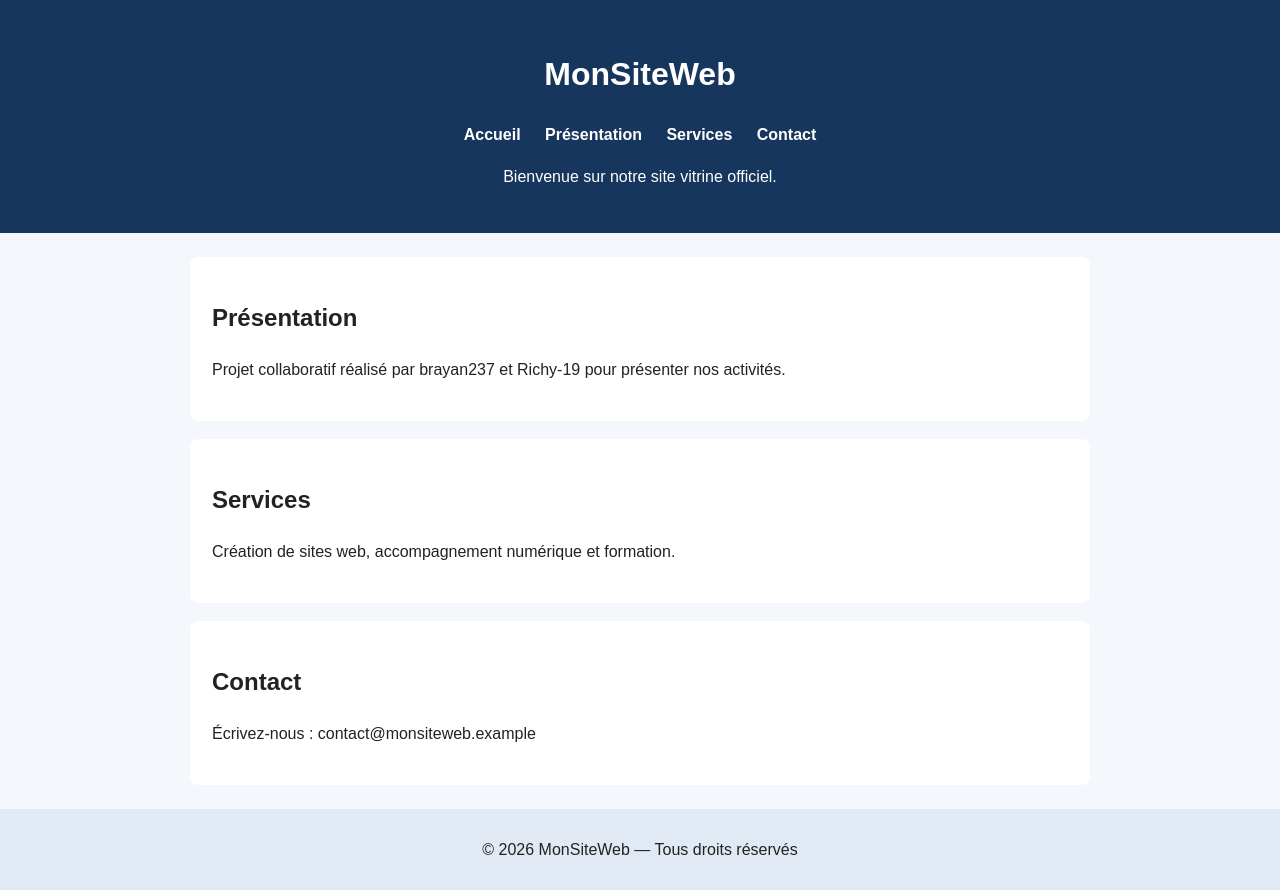
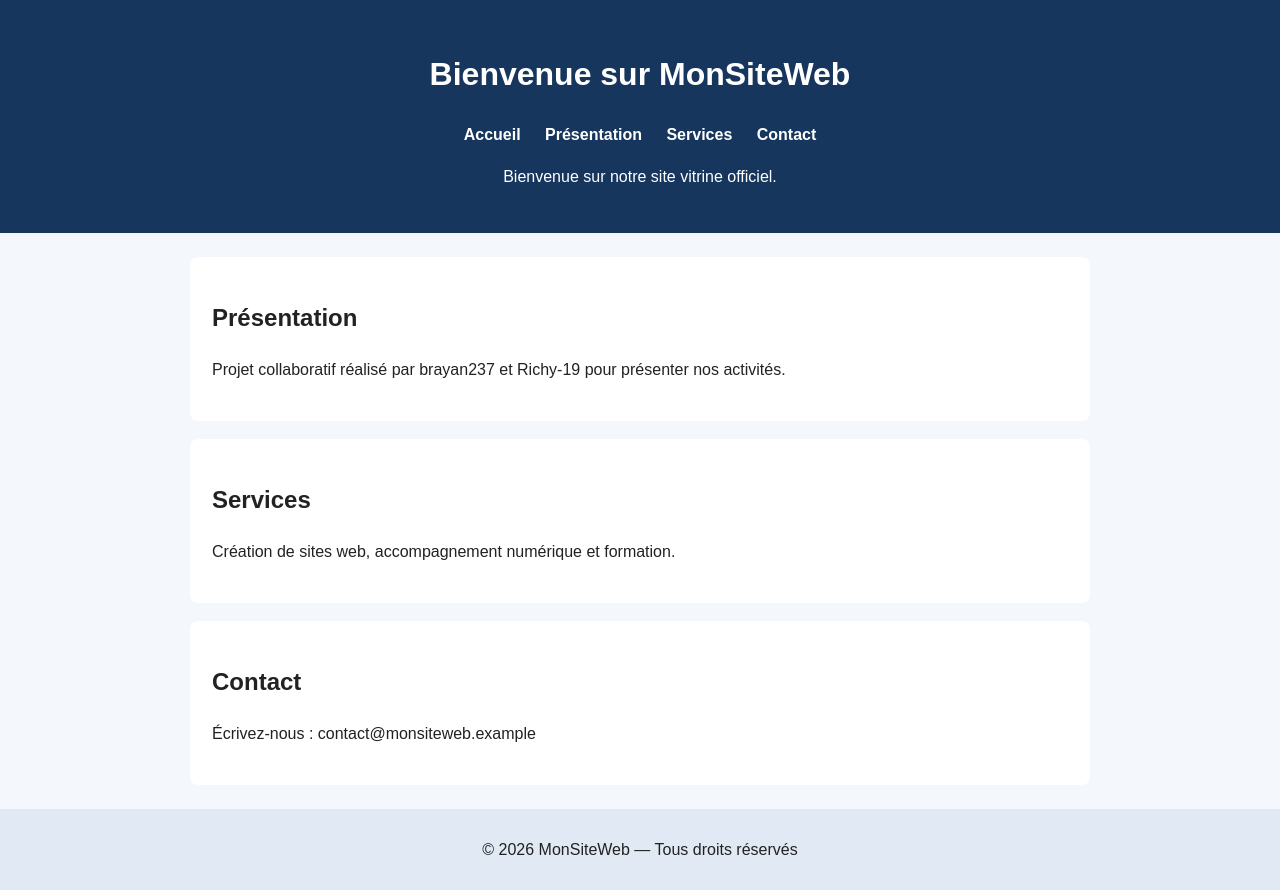
Before and after one commit to brayan237/MonSiteWeb, a plain HTML site: page index.html in a window 1280 px wide. Drawn offline with Linux system fonts and the light colour scheme.

Commit message:
feat: personnaliser le titre principal de l'accueil

```diff
--- a/index.html
+++ b/index.html
@@ -8,7 +8,7 @@
 </head>
 <body>
   <header id="accueil">
-    <h1>MonSiteWeb</h1>
+    <h1>Bienvenue sur MonSiteWeb</h1>
     <nav>
       <a href="#accueil">Accueil</a>
       <a href="#presentation">Présentation</a>
```
